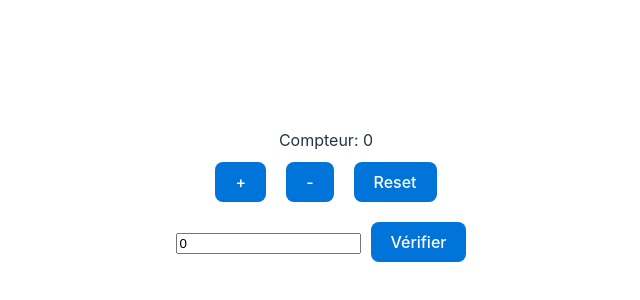
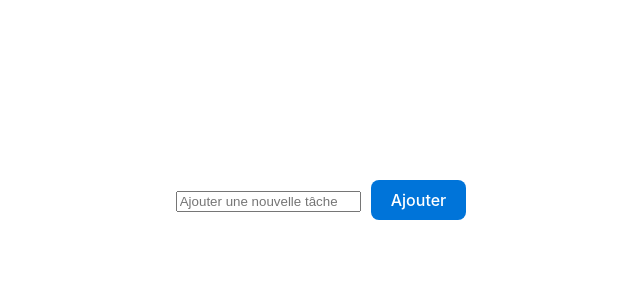
Before and after one commit to Hugo-Blois/toDoList-ReactApp, a React (Vite) app in the folder toDoList-ReactApp/: page / in a window 1280 px wide. Shown: the part 200-500 px from the top of the page, without its empty margins (314-954 px from the left). Built offline with nearby package versions, Linux system fonts and the light colour scheme.

Commit message:
remove age and compteur

```diff
--- a/toDoList-ReactApp/src/App.tsx
+++ b/toDoList-ReactApp/src/App.tsx
@@ -1,40 +1,24 @@
-import { useEffect, useState } from 'react'
+import { useState } from 'react'
 import './App.css'
 import Button from './Button'
 
 function App() {
-  const [count, setCount] = useState(0)
-  const [age, setAge] = useState(0)
-  useEffect(() => {
-    console.log("la nouvelle valeur du compteur est: " + count)
-  }, [count]);
+  const [tache, setTache] = useState<string>();
 
-  function onChangeAge(e: React.ChangeEvent<HTMLInputElement>){
-    const value = Number(e.currentTarget.value)
-    if(!isNaN(value)){
-      setAge(value);
-      console.log(age);
-    }
+  function onChangeTache(e: React.ChangeEvent<HTMLInputElement>){
+    const text = String(e.currentTarget.value);
+    if(text != '')
+      setTache(text);
   }
 
-  function verifyAge(){
-    if(age >= 18) console.log("Vous êtes majeur")
-    else console.log("Vous êtes mineur")
+  function addTache(){
+    console.log(tache)
   }
 
   return (
     <>
-      <div>Compteur: {count}</div>
-      <div>
-        <Button label="+" onClick={() =>
-          setCount((count) => count + 1)}/>
-        <Button label="-" onClick={() =>
-          setCount((count) => count - 1)}/>
-        <Button label="Reset" onClick={() =>
-          setCount(0)}/>
-      </div>
-      <input type="number" placeholder='Age' value={age} onChange={ onChangeAge }></input>
-      <Button label='Vérifier' onClick={verifyAge} />
+      <input type="text" placeholder='Ajouter une nouvelle tâche' value={tache} onChange={ onChangeTache }></input>
+      <Button label='Ajouter' onClick={addTache} />
     </>
   )
 }
```
